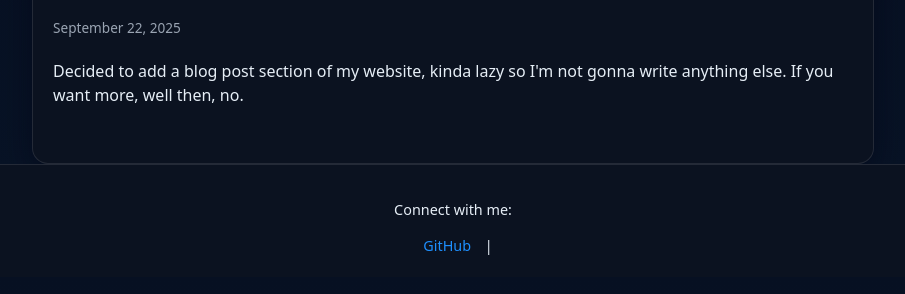
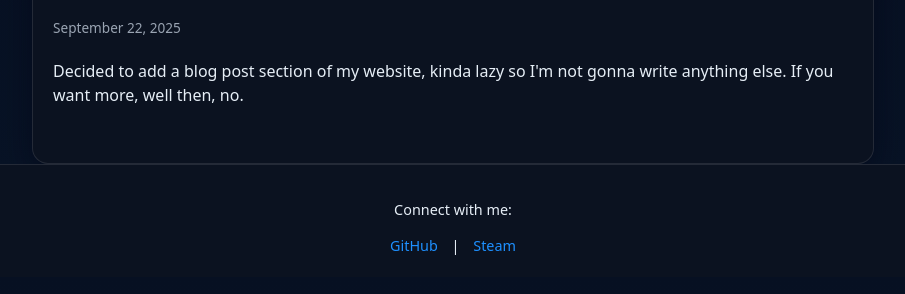
Before and after one commit to DarkCookieSF/darkcookiesf.github.io, a plain HTML site: page blogposts/posts/blog-9-22-25.html in a window 1280 px wide. Shown: the part 156-450 px from the top of the page, without its empty margins (187-1092 px from the left). Drawn offline with Linux system fonts and the light colour scheme.

Commit message:
Update blog-9-22-25.html

```diff
--- a/blogposts/posts/blog-9-22-25.html
+++ b/blogposts/posts/blog-9-22-25.html
@@ -87,6 +87,7 @@
   <footer>
     <p>Connect with me:</p>
     <a href="https://github.com/DarkCookieSF" target="_blank">GitHub</a> |
+    <a href="https://steamcommunity.com/id/darkcookiesf/" target="_blank">Steam</a>
   </footer>
 </body>
 </html>
```
